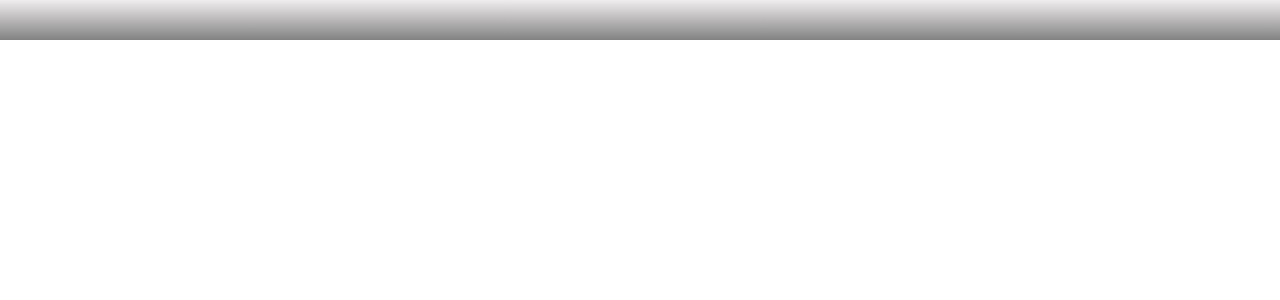
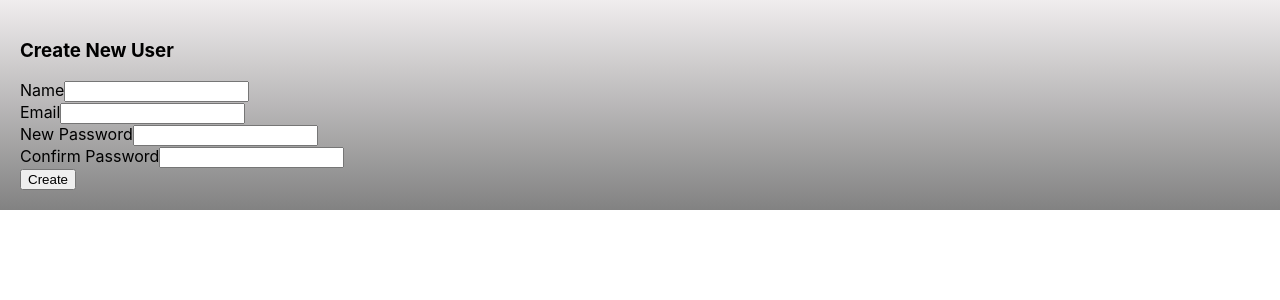
Before and after one commit to MaJaWh/ChargeUp, a React (Create React App) app: page /signUp in a window 1280 px wide. Before the commit this address had no page. Shown: the top 300 px of the page. Built offline with nearby package versions, Linux system fonts and the light colour scheme.

Commit message:
Changed login to landing page. Creatd a signup form and linked from button on landing page

```diff
--- a/src/components/App.js
+++ b/src/components/App.js
@@ -2,15 +2,17 @@ import { BrowserRouter, Routes, Route } from 'react-router-dom';
 import { React } from 'react';
 import '../styles/App.css';
 import Dashboard from '../components/dashboard';
-import Login from '../components/Login';
+import LandingPage from './LandingPage';
 import ProtectedRoute from './ProtectedRoute';
+import SignUp from './userAccounts/signUp.jsx';
 
 function App() {
   return (
     <div className="wrapper">
       <BrowserRouter>
         <Routes>
-          <Route path="/login" element={<Login />} />
+          <Route path="/landingPage" element={<LandingPage />} />
+          <Route path="/signUp" element={<SignUp />} />
           <Route
             path="/"
             element={
--- a/src/components/Header.jsx
+++ b/src/components/Header.jsx
@@ -11,7 +11,7 @@ function Header() {
     const handleClick = (event) => {
         event.preventDefault()
         removeToken();
-        navigate('/login')
+        navigate('/landingPage')
     }
 
 
--- a/src/components/Login.jsx
+++ b/src/components/LandingPage.jsx
@@ -1,8 +1,12 @@
-import React from "react";
+import React, { useState } from "react";
+import { Link} from 'react-router-dom'
 import PropTypes from "prop-types";
-import "../styles/Login.css";
+import "../styles/LandingPage.css";
 
-function Login() {
+function LandingPage() {
+
+  const [ username, setUsername ] = useState()
+  const [ password, setPassword ] = useState()
 
   return (
     <div className="login__outer">
@@ -18,7 +22,7 @@ function Login() {
                   type="text"
                   className="login__input-user"
                   placeholder="UserName"
-                  // onChange={(e) => setUsername(e.target.value)}
+                  onChange={(e) => setUsername(e.target.value)}
                 />
               </label>
               <label className="login__input-field">
@@ -26,16 +30,16 @@ function Login() {
                   type="password"
                   className="login__input-user"
                   placeholder="Password"
-                  // onChange={(e) => setPassword(e.target.value)}
+                  onChange={(e) => setPassword(e.target.value)}
                 />
               </label>
               <div className="login__button-box">
               <button type="submit" className="login__button">
                 Login
               </button>
-              <button type="submit" className="login__button">
+              <Link to="/signUp" className="login__button">
                 Sign Up
-              </button>
+              </Link>
               </div>
             </div>
           </form>
@@ -45,8 +49,8 @@ function Login() {
   );
 }
 
-Login.propTypes = {
+LandingPage.propTypes = {
   setToken: PropTypes.func,
 };
 
-export default Login;
+export default LandingPage;
--- /dev/null
+++ b/src/components/userAccounts/signUp.jsx
@@ -0,0 +1,99 @@
+import React, { useState } from 'react';
+import '../../styles/signUp.css'
+
+function CreateAccount() {
+    const [form, setForm] = useState({
+        name: "",
+        email: "",
+        newPassword: "",
+        passwordConfirm: "",
+    });
+    const newUser = {};
+
+
+    async function onSubmit(e) {
+        e.preventDefault();
+            await fetch("http://localhost:7002/user/add", {
+            method: "POST",
+            headers: {
+                "Content-type": "application/json",
+            }   ,
+        body: JSON.stringify(newUser),
+    })
+    .catch(error => {
+        window.alert(error);
+        return;
+    });
+
+    setForm({
+    name: "",
+    email: "",
+    newPassword: "",
+    passwordConfirm: "",
+
+});
+    }
+
+    return(
+        <div className='form-outer'>
+            <div className='form__background-image'>
+                <div className='form-box'>
+
+            <h3>Create New User</h3>
+            <form onSubmit={onSubmit} className='form'>
+                <div className='form-group'>
+                    <lable htmlFor="name">Name</lable>
+                    <input
+                    type="text"
+                    className='form-control'
+                    id='name'
+                    value={form.name}
+                    onChange={(e) => setForm({ name: e.target.value })}
+                    />
+                </div>
+                <div className='form-group'>
+                    <lable htmlFor="name">Email</lable>
+                    <input
+                    type="text"
+                    className='form-control'
+                    id='email'
+                    value={form.email}
+                    onChange={(e) => setForm({ email: e.target.value })}
+                    />
+                </div>
+                <div className='form-group'>
+                    <lable htmlFor="name">New Password</lable>
+                    <input
+                    type="text"
+                    className='form-control'
+                    id='password'
+                    value={form.password}
+                    onChange={(e) => setForm({ email: e.target.value })}
+                    />
+                </div>
+                <div className='form-group'>
+                    <lable htmlFor="name">Confirm Password</lable>
+                    <input
+                    type="text"
+                    className='form-control'
+                    id='passwordConfirmation'
+                    value={form.passwordConfirm}
+                    onChange={(e) => setForm({ email: e.target.value })}
+                    />
+                </div>
+                <div className="form-group">
+                <input
+                    type="submit"
+                    value="Create"
+                    className="btn btn-primary"
+                    />
+                </div>
+                </form>
+                </div>
+            </div>
+        </div>
+    )
+}
+
+
+export default CreateAccount;
```
Also changed, not shown: src/styles/LandingPage.css (renamed from src/styles/Login.css), src/styles/signUp.css (added), 2 other files (tests, documents, lock files or other folders).
